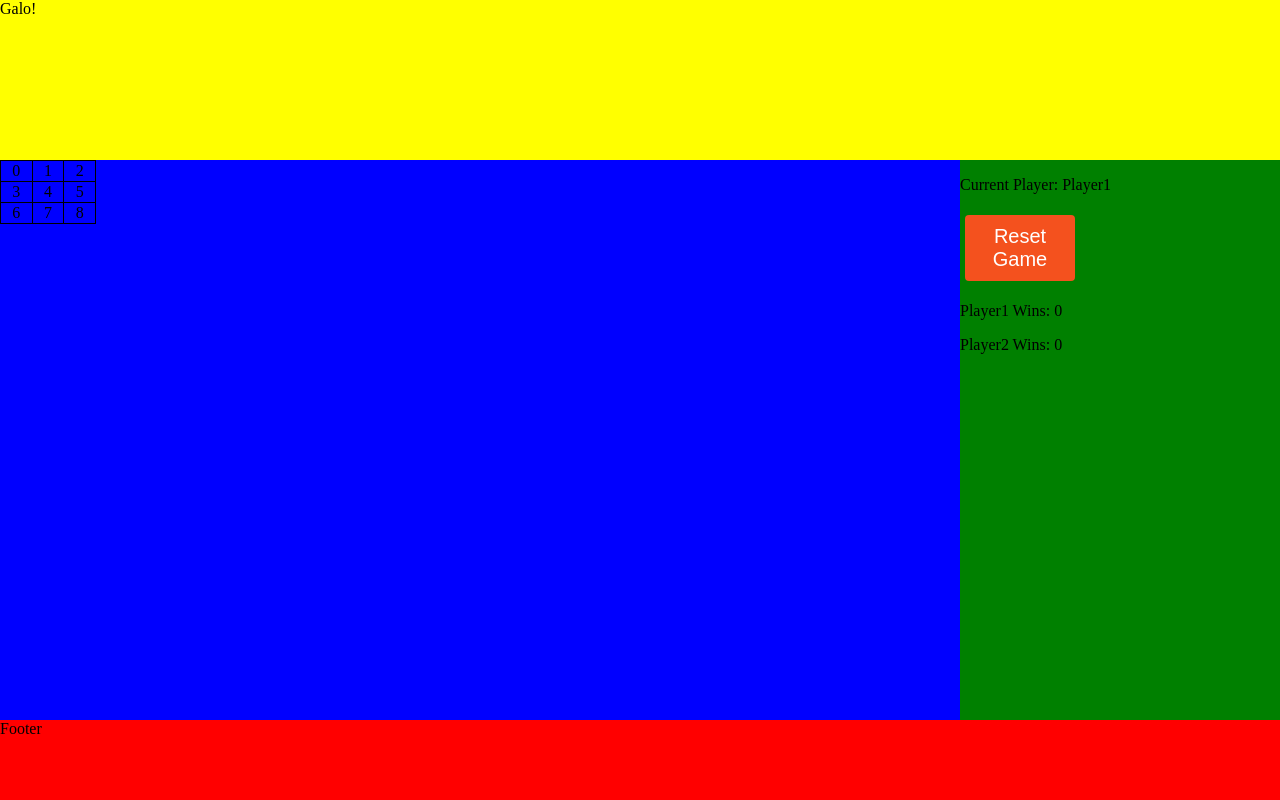
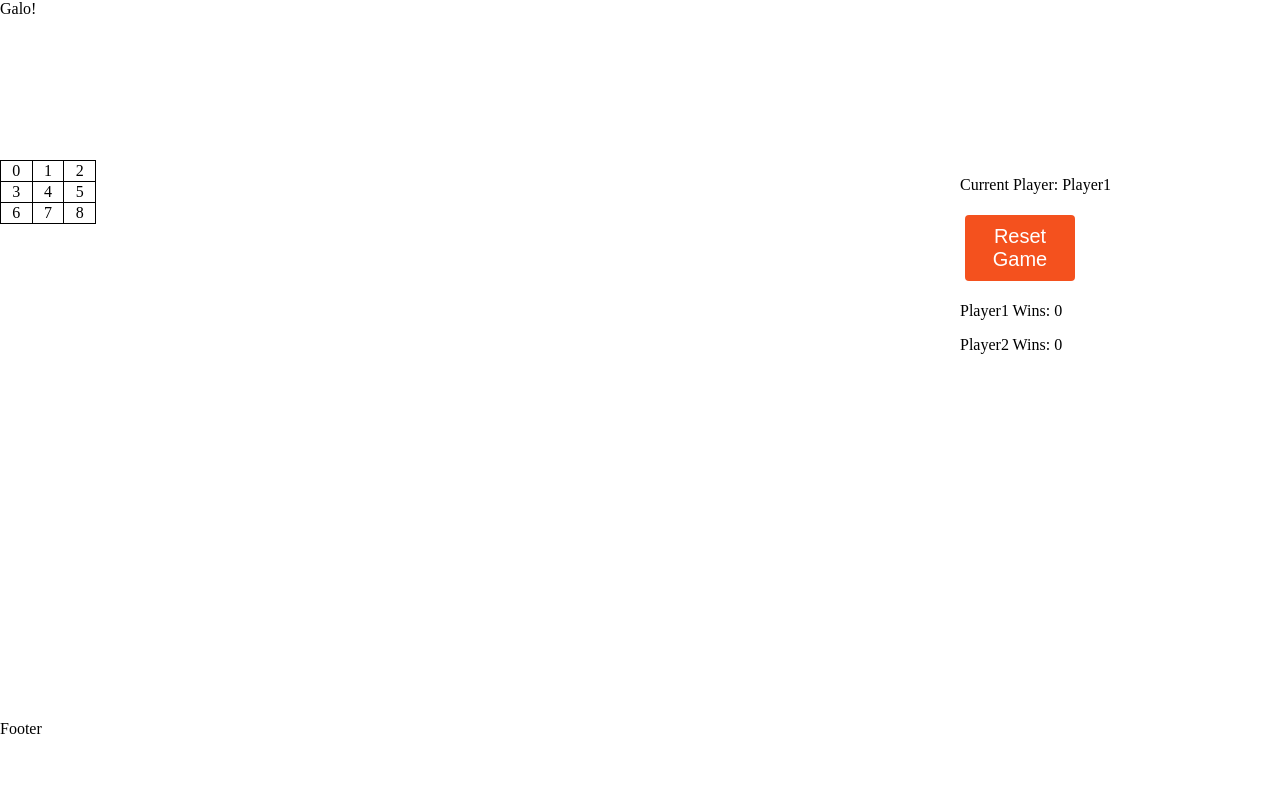
Before and after one commit to TiagoR15/Tic-Tac-Toe, a plain HTML site: page index.html in a window 1280 px wide. Drawn offline with Linux system fonts and the light colour scheme.

Commit message:
Cores resetadas

```diff
--- a/stylesheet.css
+++ b/stylesheet.css
@@ -15,22 +15,18 @@ html, body {
 }
 
 header {
-  background: yellow;
   grid-area: h;
 }
 
 main {
-  background: blue;
   grid-area: m;
 }
 
 aside {
-  background: green;
   grid-area: a;
 }
 
 footer {
-  background: red;
   grid-area: f;
 }
 
```
